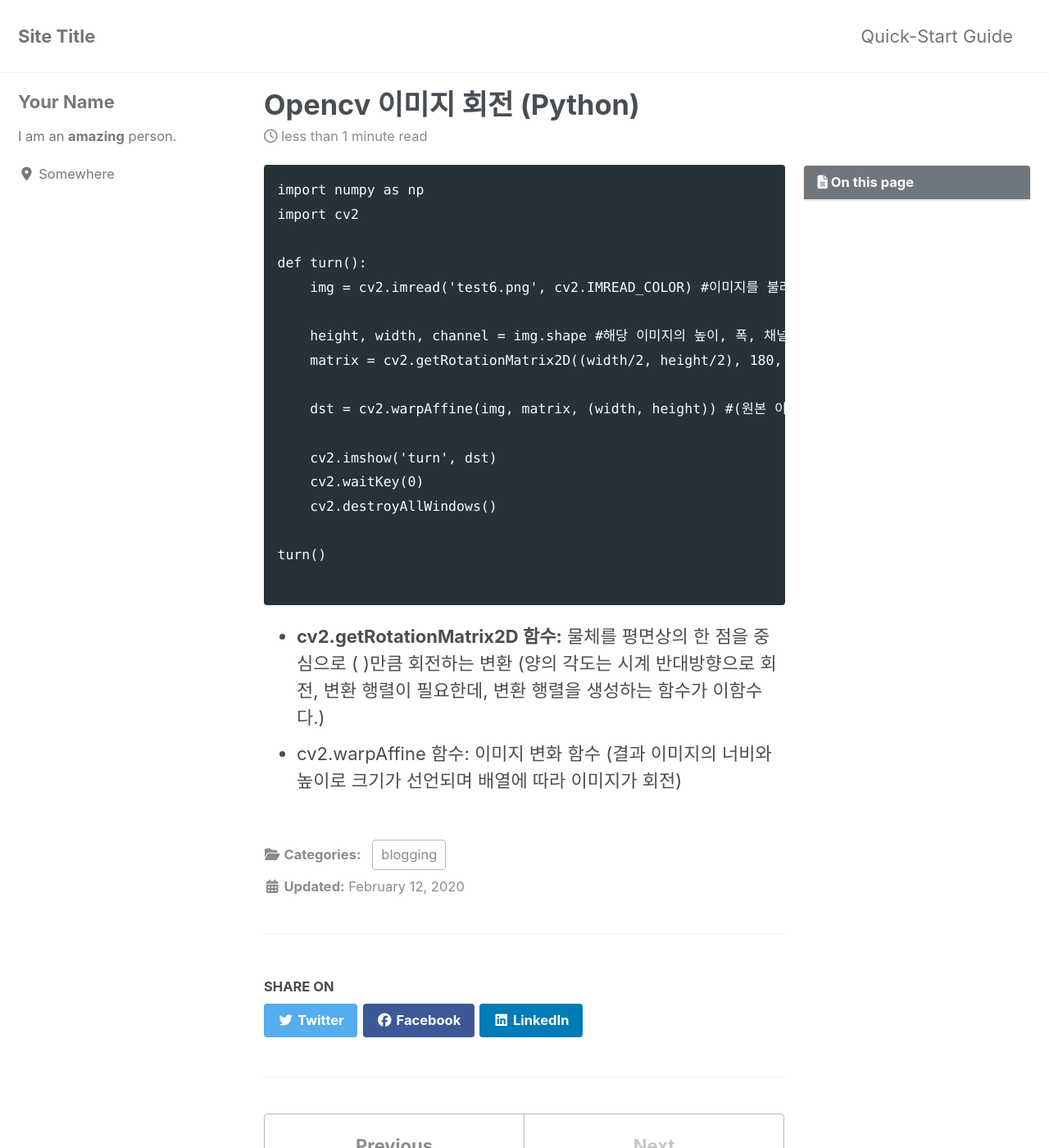
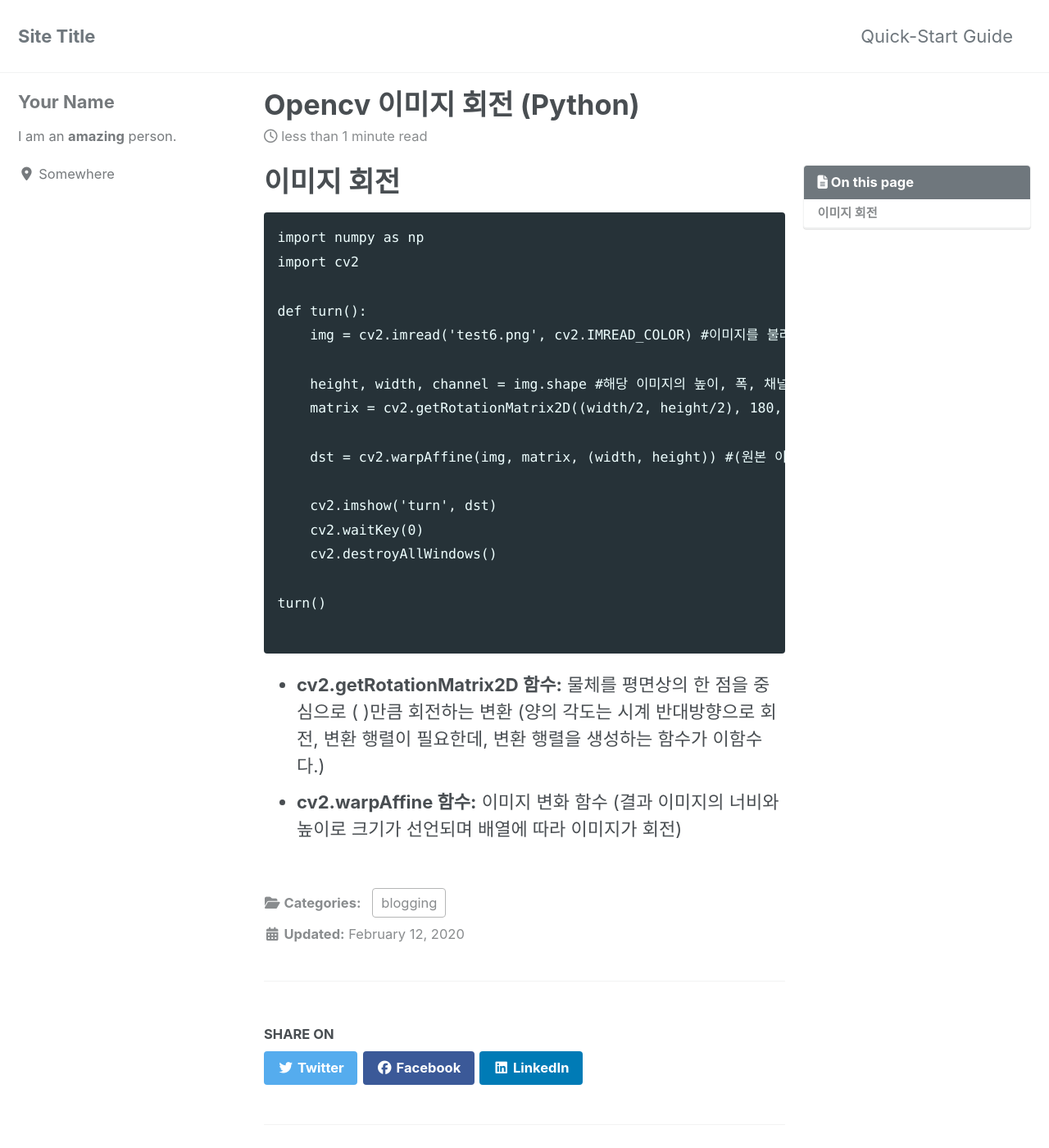
Before and after one commit to rin1004/MyStudy, a Jekyll site: the page built from _posts/2020-02-12-이미지 회전.md, in a window 1280 px wide and 1400 px high. Shown: the whole window at 82% size. Built offline with Jekyll 4.4.1, drawn with Linux system fonts in a browser that asks for light colours; cached includes are drawn as plain includes; nearby versions of some CDN libraries.

Commit message:
Update 2020-02-12-이미지 회전.md

````diff
--- a/_posts/2020-02-12-이미지 회전.md
+++ b/_posts/2020-02-12-이미지 회전.md
@@ -5,7 +5,7 @@ categories:
 last_modified_at: 2020-02-12T13:00:00+09:00
 toc: true
 ---
-
+# **이미지 회전**
 ```
 import numpy as np
 import cv2
@@ -26,4 +26,4 @@ turn()
 
 ```
 * **cv2.getRotationMatrix2D 함수:** 물체를 평면상의 한 점을 중심으로 ( )만큼 회전하는 변환 (양의 각도는 시계 반대방향으로 회전, 변환 행렬이 필요한데, 변환 행렬을 생성하는 함수가 이함수다.)
-* cv2.warpAffine 함수: 이미지 변화 함수 (결과 이미지의 너비와 높이로 크기가 선언되며 배열에 따라 이미지가 회전)
+* **cv2.warpAffine 함수:** 이미지 변화 함수 (결과 이미지의 너비와 높이로 크기가 선언되며 배열에 따라 이미지가 회전)
````
